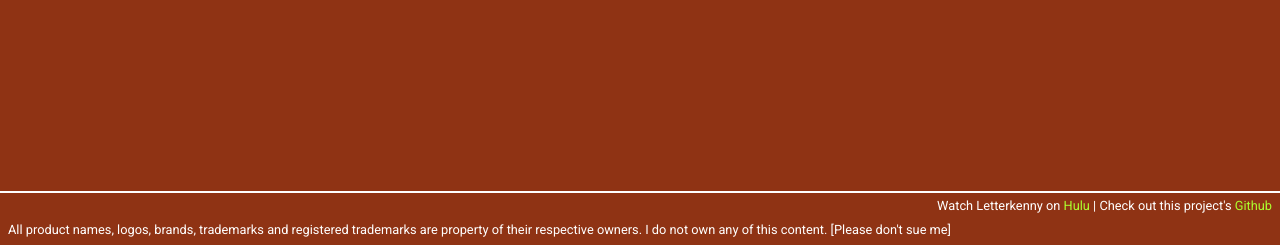
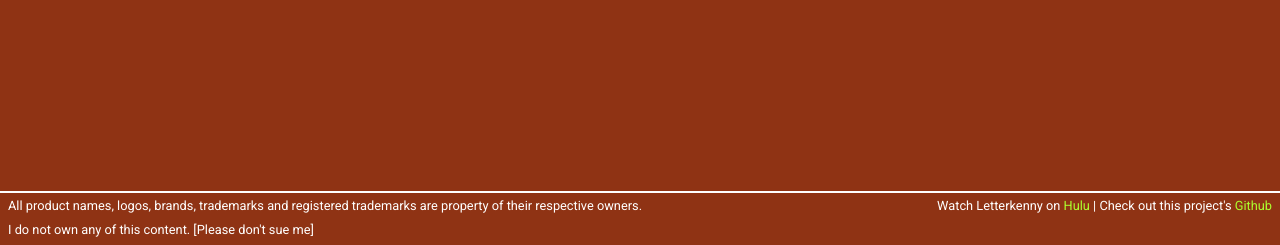
Before and after one commit to aucoeur/lk-quote-generator, a Flask app: template templates/base.html in a window 1280 px wide. Shown: the part 555-800 px from the top of the page. Run offline with Flask 2, Linux system fonts and the light colour scheme; the template is opened without the code that fills it, so the values that code supplies are empty; some libraries are stand-ins or nearby versions.

Commit message:
More styling

```diff
--- a/static/style.css
+++ b/static/style.css
@@ -3,6 +3,9 @@ body {
     color: rgb(254, 254, 254);
     height: 100vh;
     font-family: 'Roboto', sans-serif;
+    display: flex;
+    flex-direction: column;
+    min-height: 100vh;
 }
 
 a {
@@ -16,8 +19,8 @@ a:hover {
 
 footer {
     width: 100%;
-    position: absolute;
-    bottom: 0;
+    flex: 0 0 50px;/*or just height:50px;*/
+    margin-top: auto;
 }
 
 hr {
--- a/templates/base.html
+++ b/templates/base.html
@@ -13,27 +13,31 @@
 </head>
 
 <body>
+    <div id="main">
         {% block content %}
 
         {% endblock content %}
-
+    </div>
 
     <footer class="footer mt-auto py-1">
+        <div>
             <hr>
-        <div>
                 <span class="text-white px-2 float-right">
                     <small>
                         Watch Letterkenny on <a
-                        href="https://www.hulu.com/series/letterkenny-0f756343-1afc-46ba-805a-bb6b1c1e8c65">Hulu</a> |
+                            href="https://www.hulu.com/series/letterkenny-0f756343-1afc-46ba-805a-bb6b1c1e8c65">Hulu</a>
+                        |
                         Check out this project's <a href="https://github.com/aucoeur/letterkenny_tweetgen">Github</a>
                     </small>
                 </span>
 
                 <span class="text-white px-2 float-left">
                     <small>
-                    All product names, logos, brands, trademarks and registered trademarks are property of their respective owners. I do not own any of this content. [Please don't sue me]
+                        All product names, logos, brands, trademarks and registered trademarks are property of their
+                        respective owners.<br /> I do not own any of this content. [Please don't sue me]
                     </small>
                 </span>
+
         </div>
     </footer>
 </body>
```
Also changed, not shown: templates/index.html (+16 -6 lines). Lines whose indentation alone changed are shown as unchanged.
